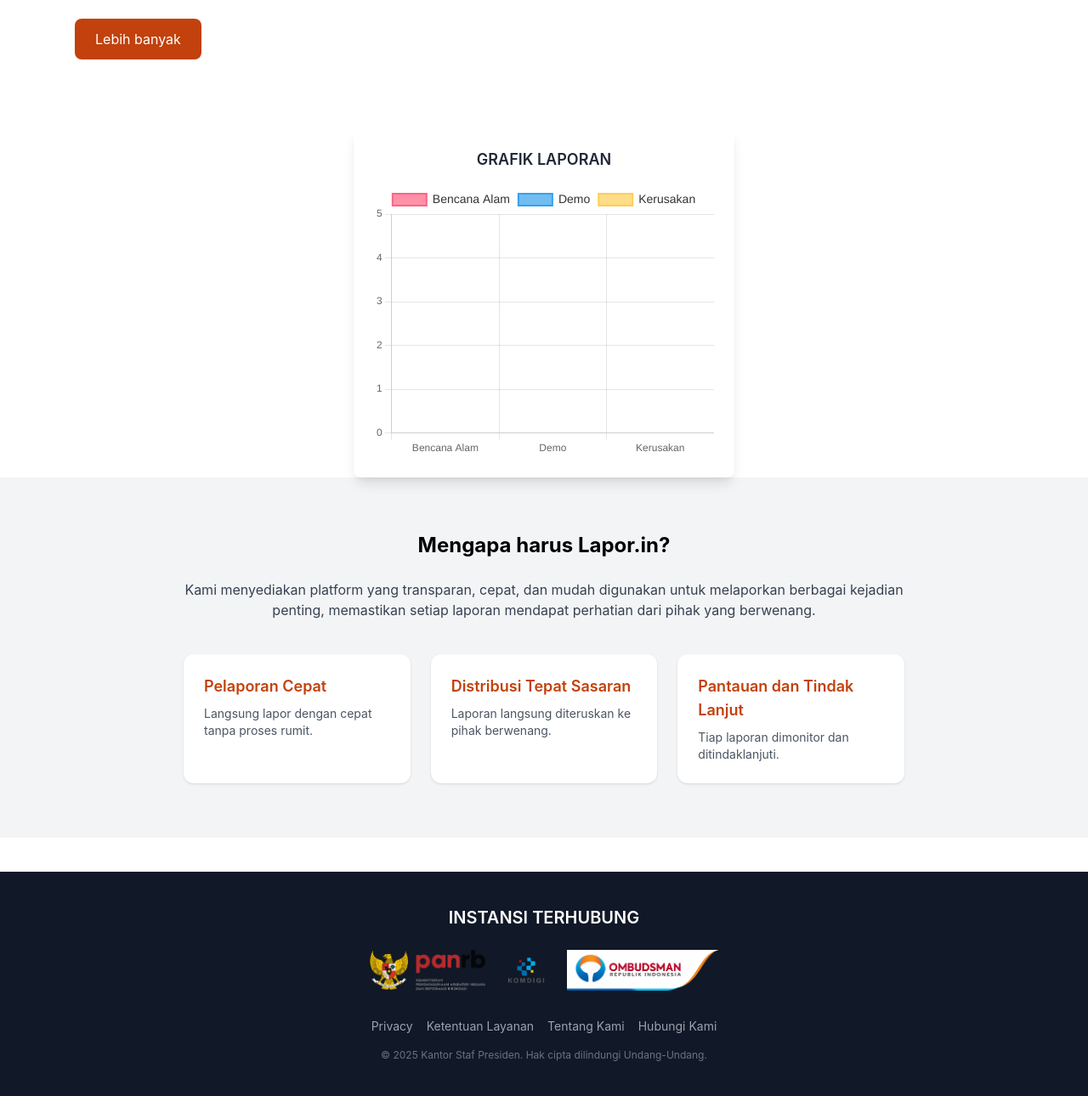
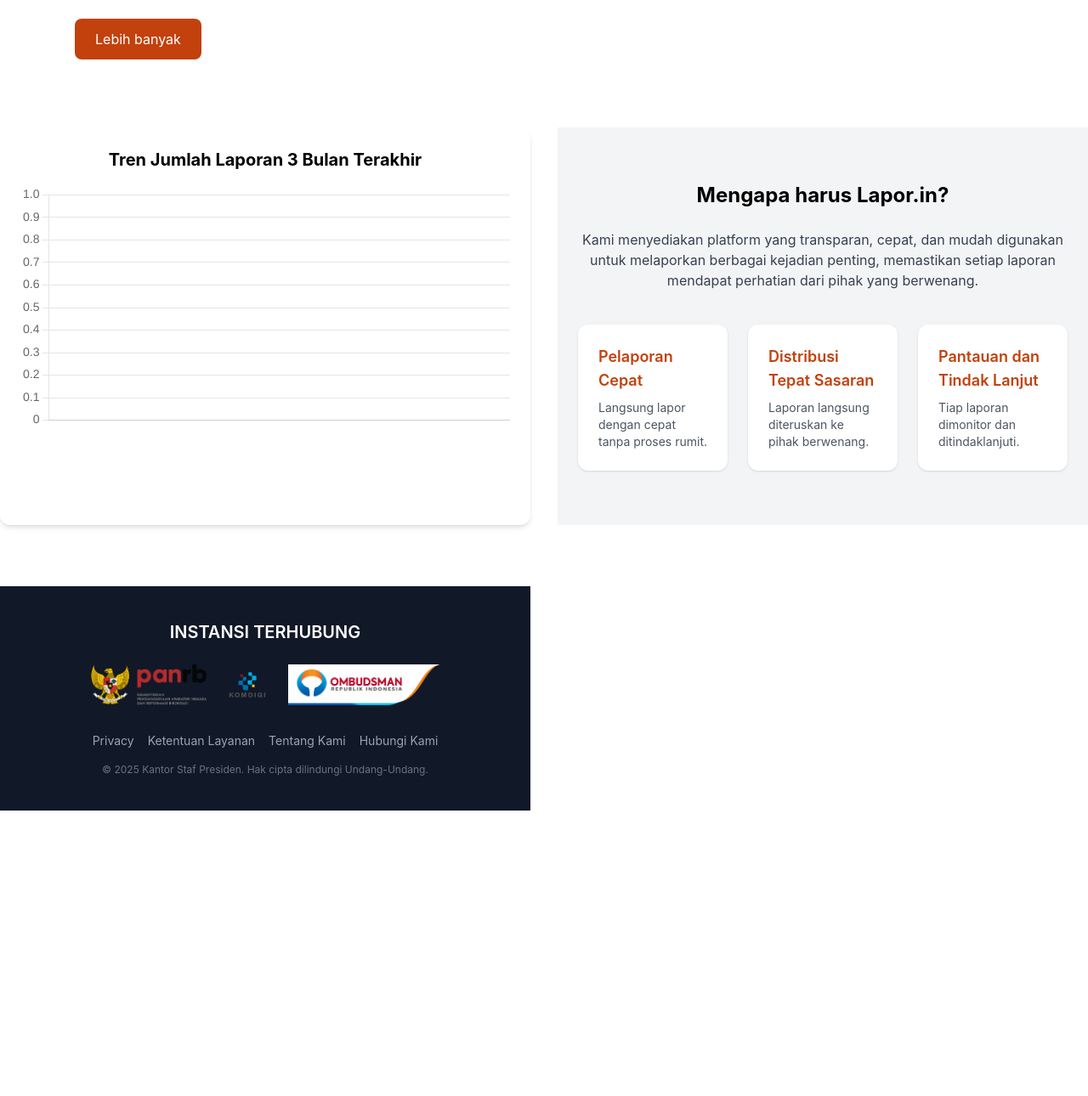
Before and after one commit to ZPINXD/Laporin, a PHP site: page /About.php in a window 1280 px wide. Shown: the part 438-1728 px from the top of the page at 85% size. After the commit the page ends 1392 px from the top, so only its background shows below. Run offline with PHP 8.4, Linux system fonts and the light colour scheme; tables that the repository leaves empty or names only in its code hold one stand-in row (values such as "Sample post").

Commit message:
update grafik about

```diff
--- a/public/About.php
+++ b/public/About.php
@@ -1,6 +1,20 @@
 <?php
 include_once("database.php");
 session_start();
+
+// Data untuk Grafik Bulanan
+$labels = [];
+$data = [];
+$queryBulanan = "SELECT DATE_FORMAT(tanggal, '%M') AS bulan, COUNT(*) AS jumlah
+          FROM laporan
+          WHERE tanggal >= DATE_SUB(CURDATE(), INTERVAL 3 MONTH)
+          GROUP BY MONTH(tanggal)
+          ORDER BY MONTH(tanggal)";
+$resultBulanan = mysqli_query($conn, $queryBulanan);
+while ($row = mysqli_fetch_assoc($resultBulanan)) {
+    $labels[] = $row['bulan'];
+    $data[] = $row['jumlah'];
+}
 ?>
 
 <!DOCTYPE html>
@@ -64,86 +78,47 @@ session_start();
         </script>
     </section>
 
-    <div class="flex justify-center items-center mt-10">
-    <div class="bg-white p-6 rounded-lg shadow-lg w-full max-w-md text-center">
-        <h2 class="text-lg font-semibold text-gray-800 mb-4">GRAFIK LAPORAN</h2>
-        <div class="w-full h-80 mx-auto">
-            <canvas id="grafik"></canvas>
+     <!-- Grafik -->
+<div class="mt-10 grid grid-cols-1 md:grid-cols-2 gap-8">
+
+<!-- Grafik Bulanan -->
+  <div class="bg-white p-6 rounded-xl shadow-md">
+      <h2 class="text-xl font-bold text-center mb-4">Tren Jumlah Laporan 3 Bulan Terakhir</h2>
+      <canvas id="lineChart"></canvas>
   </div>
-    </div>
-</div>
-
-<?php
-// Hitung jumlah laporan per kategori (membuat case-insensitive)
-function getJumlahLaporan($conn, $kategori) {
-    $query = mysqli_query($conn, "SELECT * FROM laporan WHERE LOWER(kategori) = LOWER('$kategori')");
-    return mysqli_num_rows($query);
-}
-
-$jumlah_bencana = getJumlahLaporan($conn, "Bencana Alam");
-$jumlah_demo = getJumlahLaporan($conn, "Demo");
-$jumlah_kerusakan = getJumlahLaporan($conn, "Kerusakan");
-?>
-
 <script>
-    var ctx = document.getElementById("grafik").getContext('2d');
-    var myChart = new Chart(ctx, {
-        type: 'bar',
+// Grafik Bulanan
+  const bulananCtx = document.getElementById('lineChart').getContext('2d');
+  new Chart(bulananCtx, {
+      type: 'line',
       data: {
-            labels: ["Bencana Alam", "Demo", "Kerusakan"],
-            datasets: [
-                {
-                    label: 'Bencana Alam',
-                    data: [<?php echo $jumlah_bencana; ?>, 0, 0],
-                    backgroundColor: 'rgba(255, 99, 132, 0.7)',
-                    borderColor: 'rgba(255, 99, 132, 1)',
-                    borderWidth: 2
-                },
-                {
-                    label: 'Demo',
-                    data: [0, <?php echo $jumlah_demo; ?>, 0],
-                    backgroundColor: 'rgba(54, 162, 235, 0.7)',
-                    borderColor: 'rgba(54, 162, 235, 1)',
-                    borderWidth: 2
-                },
-                {
-                    label: 'Kerusakan',
-                    data: [0, 0, <?php echo $jumlah_kerusakan; ?>],
-                    backgroundColor: 'rgba(255, 206, 86, 0.7)',
-                    borderColor: 'rgba(255, 206, 86, 1)',
-                    borderWidth: 2
-                }
-            ]
+          labels: <?= json_encode($labels) ?>,
+          datasets: [{
+              label: 'Jumlah Laporan',
+              data: <?= json_encode($data) ?>,
+              borderColor: 'rgba(12, 119, 12, 1)',
+              backgroundColor: 'rgba(12, 119, 12, 0.2)',
+              fill: true,
+              tension: 0.3
+          }]
       },
       options: {
           responsive: true,
-            maintainAspectRatio: false,
-            aspectRatio: 2, // Menghindari grafik terlalu tinggi
+          plugins: {
+              legend: { display: false }
+          },
           scales: {
-                y: {
-                    beginAtZero: true,
-                    max: Math.max(<?php echo $jumlah_bencana; ?>, <?php echo $jumlah_demo; ?>, <?php echo $jumlah_kerusakan; ?>) + 5,
-                    ticks: {
-                        stepSize: 1
-                    }
-                },
               x: {
-                    stacked: false, // Supaya label tidak menempel
                   ticks: {
                       font: {
-                            size: 12
-                        }
+                          size: 16,
+                          weight: 'bold'
                       }
                   }
               },
-            barPercentage: 0.6, // Mengurangi lebar batang agar ada jarak
-            categoryPercentage: 0.8, // Memberi ruang antar kategori
-            plugins: {
-                legend: {
-                    display: true,
-                    position: 'top',
-                    labels: {
-                        color: '#333',
+              y: {
+                  beginAtZero: true,
+                  ticks: {
                       font: {
                           size: 14
                       }
```
Lines whose indentation alone changed are shown as unchanged.
